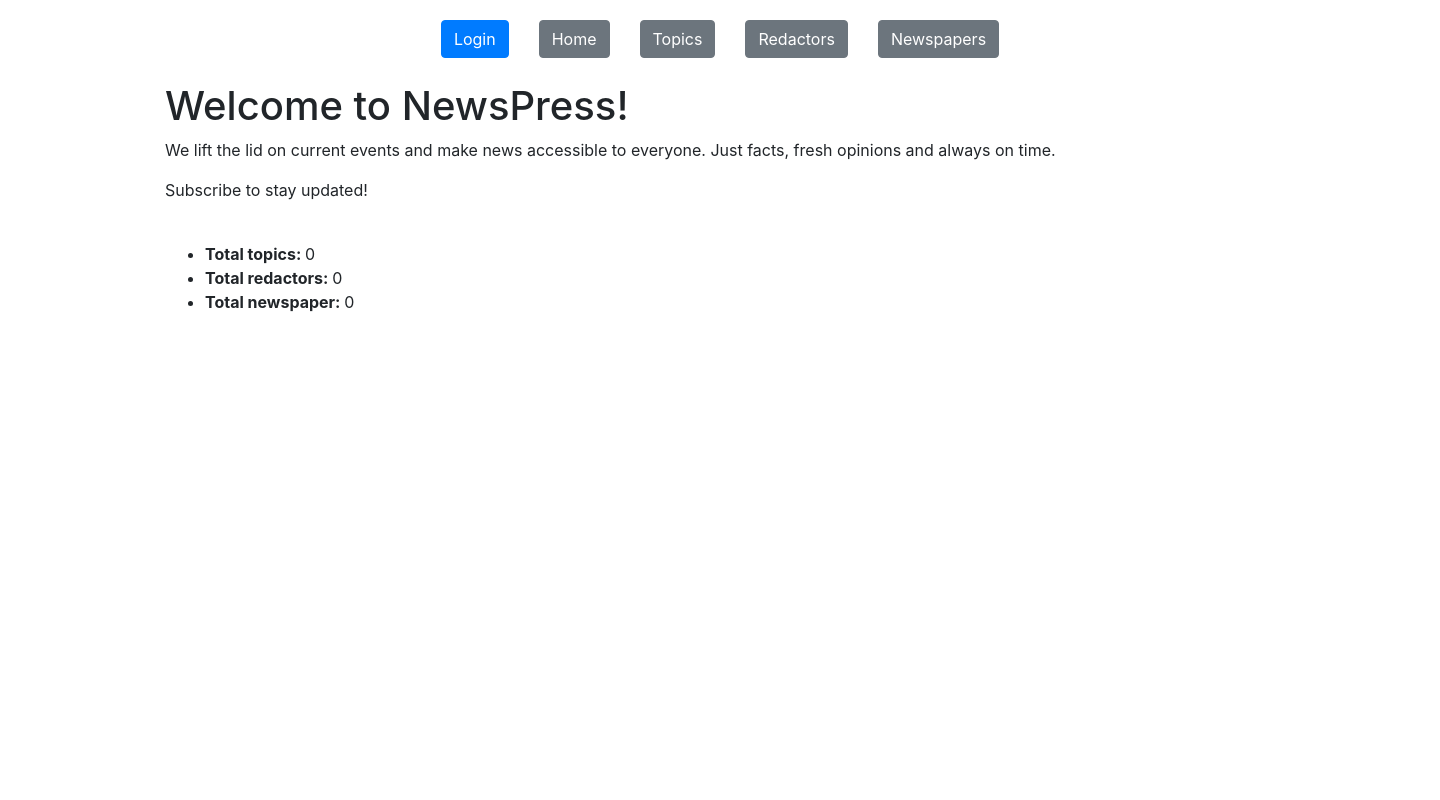
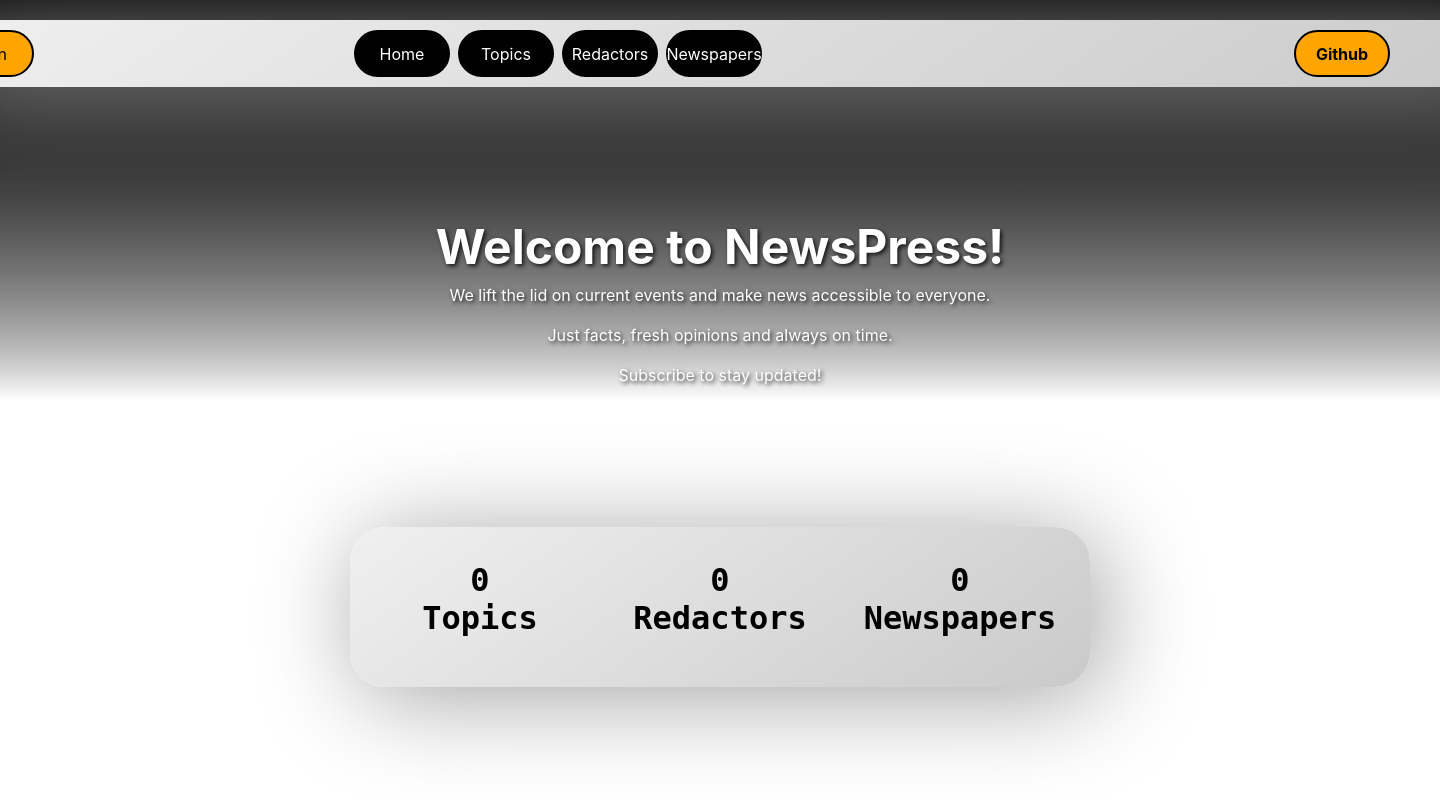
Before and after one commit to DaniilHinzburh/Newspaper-Agency, a Django app: page / in a window 1440 px wide; the page is wider, and only the part inside the window is pictured. Run offline with Django 5.2, Linux system fonts and the light colour scheme; data that the repository does not hold is empty.

Commit message:
style: updating the style of the base page, sidebar, index page

```diff
--- a/static/css/styles.css
+++ b/static/css/styles.css
@@ -1,5 +1,189 @@
 body {
-    margin-top: 20px;
+    background: linear-gradient(
+            to bottom,
+            hsl(0, 0%, 0%) 0%,
+            hsl(0, 0%, 1.72%) 8.4%,
+            hsl(0, 0%, 4.87%) 16.6%,
+            hsl(0, 0%, 8.94%) 24.7%,
+            hsl(0, 0%, 13.77%) 32.6%,
+            hsl(0, 0%, 19.25%) 40.4%,
+            hsl(0, 0%, 25.3%) 47.9%,
+            hsl(0, 0%, 31.88%) 55.1%,
+            hsl(0, 0%, 38.95%) 62.1%,
+            hsl(0, 0%, 46.48%) 68.7%,
+            hsl(0, 0%, 54.43%) 75%,
+            hsl(0, 0%, 62.8%) 80.9%,
+            hsl(0, 0%, 71.55%) 86.3%,
+            hsl(0, 0%, 80.68%) 91.4%,
+            hsl(0, 0%, 90.17%) 95.9%,
+            hsl(0, 0%, 100%) 100%
+    );
+
+    background-size: auto 50%;
+    background-repeat: no-repeat;
+    background-attachment: fixed;
+    height: 100vh;
+}
+
+.sidebar_div {
+    border-radius: 35px;
+    background: linear-gradient(145deg, #f0f0f0, #cacaca);
+    box-shadow: 10px 10px 100px #a1a1a1;
+    padding: 10px;
+    display: flex;
+    justify-content: left;
+}
+
+.custom_div {
+    border-radius: 35px;
+    background: linear-gradient(145deg, #f0f0f0, #cacaca);
+    box-shadow: 10px 10px 100px #a1a1a1;
+    padding: 10px;
+    display: flex;
+    justify-content: center;
+}
+
+.container_div {
+    display: flex;
+    flex-direction: column;
+    align-items: center;
+}
+
+.cards {
+    perspective: 500px;
+}
+
+.card {
+    background: none;
+    border: none;
+    position: relative;
+    transform-style: preserve-3d;
+    will-change: transform;
+    transition: transform 0.5s;
+    display: flex;
+    align-items: center;
+    justify-content: center;
+    width: auto;
+    min-width: 200px;
+    min-height: 100px;
+    margin: 20px;
+}
+
+.card:hover {
+    transform: translateZ(10px) rotateX(20deg) rotateY(20deg);
+}
+
+.card_title {
+    color: black;
+    position: absolute;
+    top: 50%;
+    text-align: center;
+    transform: translateY(-50%);
+    transition: transform 0.5s;
+    font: 700 2rem monospace;
+}
+
+.card:hover .card_title {
+    transform: translateZ(50px);
+}
+
+h3rem {
+    font-size: 3rem;
+}
+
+.index_text_div {
+    display: flex;
+    flex-direction: column;
+    align-items: center;
+    margin-top: 100px;
+    margin-bottom: 100px;
+    color: white;
+    text-shadow: 2px 2px 4px rgba(0, 0, 0, 0.8);
+}
+
+.username {
+    width: 20vh;
+    text-decoration: none;
+    background-color: transparent;
+    color: rgba(0, 0, 0, 1);
+    display: inline-flex;
+    align-items: center;
+    justify-content: center;
+    border: 2px solid #000;
+    border-radius: 9999px;
+    padding: 0.6rem 1rem;
+    text-align: center;
+    outline: 0;
+    transition: all .2s ease;
+}
+
+.button_for_menu {
+    width: 12vh;
+    margin-left: 1vh;
+    display: inline-flex;
+    align-items: center;
+    justify-content: center;
+    border: 2px solid #000;
+    border-radius: 9999px;
+    background-color: rgba(0, 0, 0, 1);
+    padding: 0.6rem 1rem;
+    text-align: center;
+    color: rgba(255, 255, 255, 1);
+    outline: 0;
+    transition: all .2s ease;
+    text-decoration: none;
+}
+
+.button_for_menu:hover {
+    text-decoration: none;
+    background-color: transparent;
+    color: rgba(0, 0, 0, 1);
+}
+
+.button_auth {
+    width: 12vh;
+    margin-left: 1vh;
+    display: inline-flex;
+    align-items: center;
+    justify-content: center;
+    border: 2px solid #000;
+    border-radius: 9999px;
+    background-color: orange;
+    padding: 0.6rem 1rem;
+    text-align: center;
+    color: rgba(0, 0, 0, 1);
+    outline: 0;
+    transition: all .2s ease;
+    text-decoration: none;
+}
+
+.button_auth:hover {
+    text-decoration: none;
+    background-color: transparent;
+    color: rgba(0, 0, 0, 1);
+}
+
+.icon {
+    height: 1.5rem;
+    width: 1.5rem;
+}
+
+.texts {
+    margin-left: 1rem;
+    display: flex;
+    flex-direction: column;
+    align-items: flex-start;
+    line-height: 1;
+}
+
+.text-1 {
+    margin-bottom: 0.25rem;
+    font-size: 0.75rem;
+    line-height: 1rem;
+}
+
+.text-2 {
+    font-weight: 600;
 }
 
 .link-to-page {
@@ -7,19 +191,34 @@ body {
     margin: 0 2px 0 2px;
 }
 
-a {
+.a_black {
+    text-decoration: none;
+    color: black;
+}
+
+.a_black:hover {
     text-decoration: none;
     color: white;
 }
 
-a:hover {
+.a_white {
     text-decoration: none;
     color: white;
+}
+
+.a_white:hover {
+    text-decoration: none;
+    color: black;
 }
 
 .div_for_row {
     display: flex;
     justify-content: left;
+}
+
+.div_for_row_center {
+    display: flex;
+    justify-content: center;
 }
 
 .div_newspaper_content {
--- a/templates/base.html
+++ b/templates/base.html
@@ -14,29 +14,29 @@
 </head>
 
 <body>
-<div class="container">
-  <div class="row justify-content-center">
+<div class="container_div">
+  <div class="sidebar_div" style="width: 200vh; margin-top: 20px">
     {% block sidebar %}
       {% include "includes/sidebar.html" %}
     {% endblock %}
   </div>
   <br>
-  <div class="row">
-    <div class="col">
-      {% block content %}{% endblock %}
-    </div>
-  </div>
-</div>
+
+
+  {% block content %}{% endblock %}
 
 
 
 
-{% block pagination %}
-  <div style="display: flex;justify-content: center;">
-    {% include "includes/pagination.html" %}
-  </div>
-{% endblock %}
 
+
+
+  {% block pagination %}
+    <div style="display: flex;justify-content: center;">
+      {% include "includes/pagination.html" %}
+    </div>
+  {% endblock %}
+</div>
 </body>
 
 </html>
--- a/templates/catalog/index.html
+++ b/templates/catalog/index.html
@@ -1,17 +1,49 @@
 {% extends "base.html" %}
 
 {% block content %}
-  <h1>Welcome to NewsPress!</h1>
+  <div class="index_text_div">
+    <h3rem><b>Welcome to NewsPress!</b></h3rem>
 
-  <p>We lift the lid on current events and make news accessible to everyone. Just facts, fresh opinions and
-    always on
-    time.</p>
-  <p> Subscribe to stay updated!</p>
+    <p style="color: white">We lift the lid on current events and make news accessible to everyone.</p>
+    <p style="color: white">Just facts, fresh opinions and always on time.</p>
+    <p style="color: white"> Subscribe to stay updated!</p>
+  </div>
   <br>
-  <ul>
-    <li><strong>Total topics: </strong>{{ num_topics }}</li>
-    <li><strong>Total redactors: </strong>{{ num_topics }}</li>
-    <li><strong>Total newspaper: </strong>{{ num_newspaper }}</li>
-  </ul>
+  <div class="custom_div">
+    <div class="cards">
+      <figure class="card">
+
+        <figcaption class="card_title">
+          <a href="{% url 'catalog:topic-list' %}" class="a_black">
+            <b>{{ num_topics }}</b>
+            <p><b>Topics</b></p>
+          </a></figcaption>
+      </figure>
+    </div>
+    <div class="cards">
+      <figure class="card">
+        <figcaption class="card_title">
+          <a href="{% url 'catalog:redactor-list' %}" class="a_black">
+            <b>{{ num_redactors }}</b>
+            <p><b>Redactors</b></p>
+          </a>
+        </figcaption>
+      </figure>
+    </div>
+    <div class="cards">
+      <figure class="card">
+        <figcaption class="card_title">
+          <a href="{% url 'catalog:newspaper-list' %}" class="a_black">
+            <b>{{ num_newspaper }}</b>
+            <p><b>Newspapers</b></p>
+          </a>
+        </figcaption>
+      </figure>
+    </div>
+  </div>
+
+
+
+
 
 {% endblock %}
--- a/templates/includes/sidebar.html
+++ b/templates/includes/sidebar.html
@@ -1,28 +1,29 @@
 {% if user.is_authenticated %}
-  <div class="col-auto">
-    <button type="button" class="btn btn-success">User: {{ user.username }}</button>
-  </div>
-  <div class="col-auto">
-    <button type="button" class="btn btn-primary"><a href="{% url 'logout'%}?next={{request.path}}">Logout</a></button>
-  </div>
+  <div class="username"><b>User:</b>{{ user.username }}</div>
+  <a href="{% url 'logout' %}?next={{ request.path }}" class="button_for_menu">Logout</a>
+{% else %}
+  <a href="{% url 'login' %}?next={{ request.path }}" class="button_auth">Login</a>
+{% endif %}
+<div class="div_for_row_center" style="width: 130vh">
+  <a href="{% url 'catalog:index' %}" class="button_for_menu">
+    Home
+  </a>
 
-{% else %}
-  <div class="col-auto">
-    <button type="button" class="btn btn-primary"><a href="{% url 'login'%}?next={{request.path}}">Login</a></button>
-  </div>
-{% endif %}
+  <a href="{% url 'catalog:topic-list' %}" class="button_for_menu">
+    Topics
+  </a>
 
-<br>
+  <a href="{% url 'catalog:redactor-list' %}" class="button_for_menu">
+    Redactors
+  </a>
 
-<div class="col-auto">
-  <button type="button" class="btn btn-secondary"><a href="{% url 'catalog:index' %}">Home</a></button>
+  <a href="{% url 'catalog:newspaper-list' %}" class="button_for_menu">
+    Newspapers
+  </a>
 </div>
-<div class="col-auto">
-  <button type="button" class="btn btn-secondary"><a href="{% url 'catalog:topic-list' %}">Topics</a></button>
+
+<div class="div_for_row" style="justify-content: right ;width: 20%">
+  <a href="" class="button_auth">
+    <b>Github</b>
+  </a>
 </div>
-<div class="col-auto">
-  <button type="button" class="btn btn-secondary"><a href="{% url 'catalog:redactor-list' %}">Redactors</a></button>
-</div>
-<div class="col-auto">
-  <button type="button" class="btn btn-secondary"><a href="{% url 'catalog:newspaper-list'%}">Newspapers</a></button>
-</div>
```
